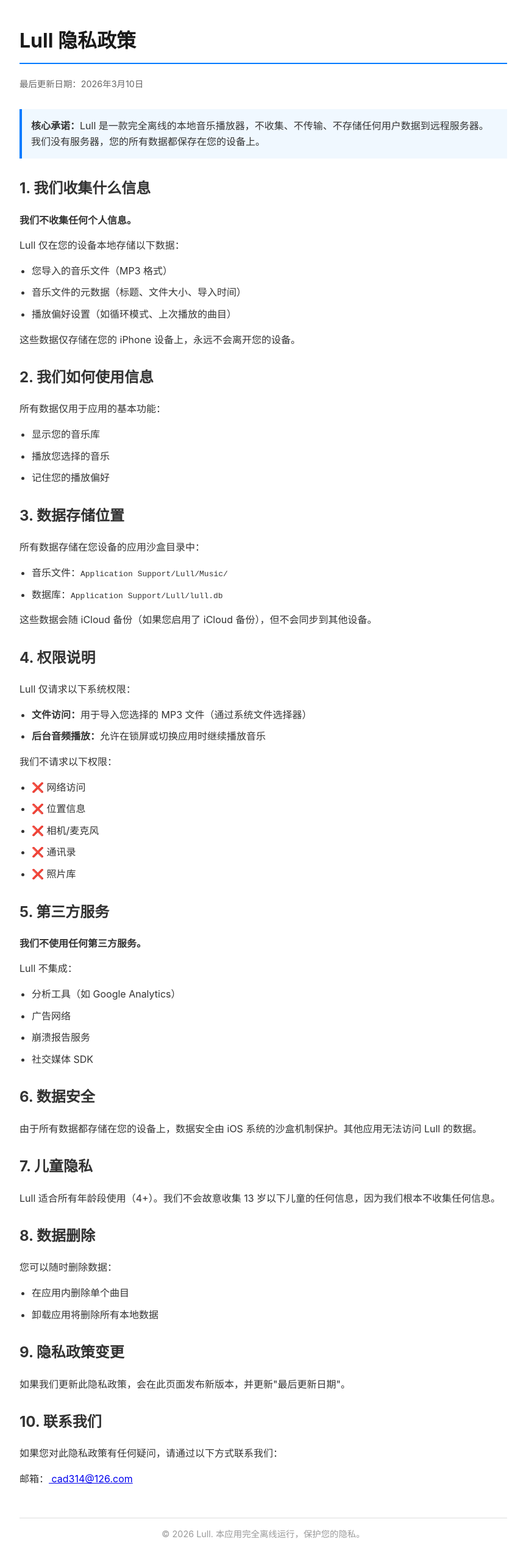
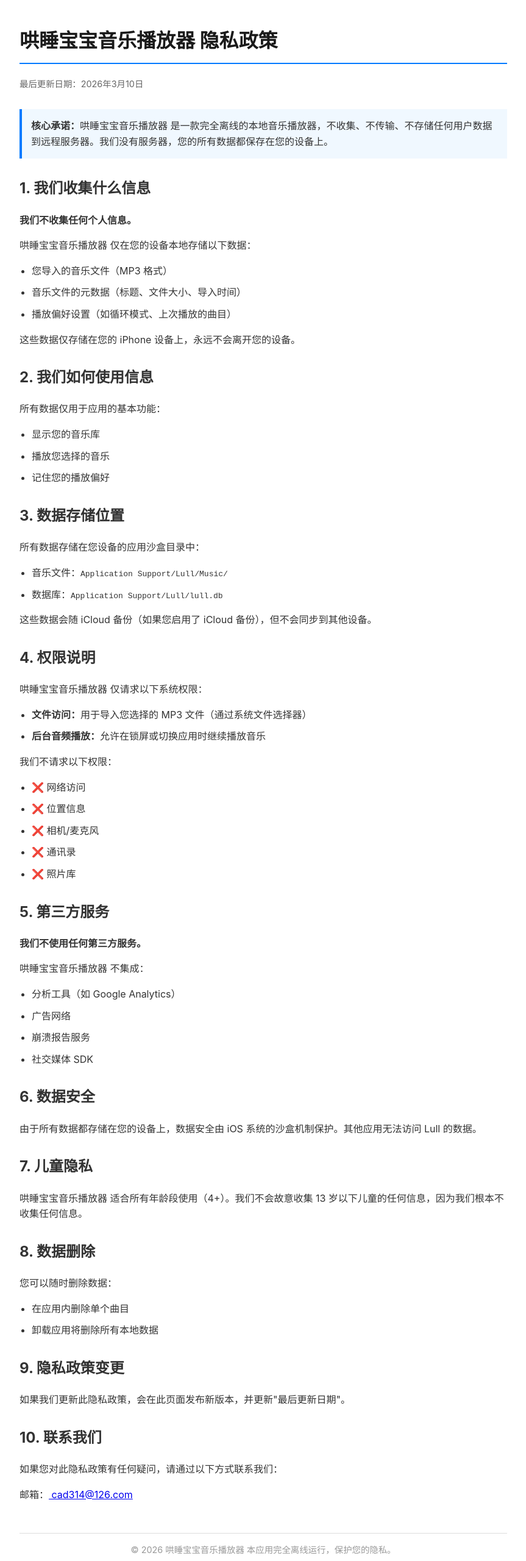
Before and after one commit to 0lidaxiang/baby-music-sleep-privacy-policy, a plain HTML site: page index.html in a window 1280 px wide. Shown: the whole page at 61% size, without its empty margins (208-1071 px from the left). Drawn offline with Linux system fonts and the light colour scheme.

Commit message:
Update privacy policy references to new app name

```diff
--- a/index.html
+++ b/index.html
@@ -43,16 +43,16 @@
     </style>
 </head>
 <body>
-    <h1>Lull 隐私政策</h1>
+    <h1>哄睡宝宝音乐播放器 隐私政策</h1>
     <p class="update-date">最后更新日期：2026年3月10日</p>
 
     <div class="highlight">
-        <strong>核心承诺：</strong>Lull 是一款完全离线的本地音乐播放器，不收集、不传输、不存储任何用户数据到远程服务器。我们没有服务器，您的所有数据都保存在您的设备上。
+        <strong>核心承诺：</strong>哄睡宝宝音乐播放器 是一款完全离线的本地音乐播放器，不收集、不传输、不存储任何用户数据到远程服务器。我们没有服务器，您的所有数据都保存在您的设备上。
     </div>
 
     <h2>1. 我们收集什么信息</h2>
     <p><strong>我们不收集任何个人信息。</strong></p>
-    <p>Lull 仅在您的设备本地存储以下数据：</p>
+    <p>哄睡宝宝音乐播放器 仅在您的设备本地存储以下数据：</p>
     <ul>
         <li>您导入的音乐文件（MP3 格式）</li>
         <li>音乐文件的元数据（标题、文件大小、导入时间）</li>
@@ -77,7 +77,7 @@
     <p>这些数据会随 iCloud 备份（如果您启用了 iCloud 备份），但不会同步到其他设备。</p>
 
     <h2>4. 权限说明</h2>
-    <p>Lull 仅请求以下系统权限：</p>
+    <p>哄睡宝宝音乐播放器 仅请求以下系统权限：</p>
     <ul>
         <li><strong>文件访问：</strong>用于导入您选择的 MP3 文件（通过系统文件选择器）</li>
         <li><strong>后台音频播放：</strong>允许在锁屏或切换应用时继续播放音乐</li>
@@ -93,7 +93,7 @@
 
     <h2>5. 第三方服务</h2>
     <p><strong>我们不使用任何第三方服务。</strong></p>
-    <p>Lull 不集成：</p>
+    <p>哄睡宝宝音乐播放器 不集成：</p>
     <ul>
         <li>分析工具（如 Google Analytics）</li>
         <li>广告网络</li>
@@ -105,7 +105,7 @@
     <p>由于所有数据都存储在您的设备上，数据安全由 iOS 系统的沙盒机制保护。其他应用无法访问 Lull 的数据。</p>
 
     <h2>7. 儿童隐私</h2>
-    <p>Lull 适合所有年龄段使用（4+）。我们不会故意收集 13 岁以下儿童的任何信息，因为我们根本不收集任何信息。</p>
+    <p>哄睡宝宝音乐播放器 适合所有年龄段使用（4+）。我们不会故意收集 13 岁以下儿童的任何信息，因为我们根本不收集任何信息。</p>
 
     <h2>8. 数据删除</h2>
     <p>您可以随时删除数据：</p>
@@ -123,7 +123,7 @@
 
     <hr style="margin-top: 50px; border: none; border-top: 1px solid #ddd;">
     <p style="text-align: center; color: #999; font-size: 0.9em;">
-        © 2026 Lull. 本应用完全离线运行，保护您的隐私。
+        © 2026 哄睡宝宝音乐播放器 本应用完全离线运行，保护您的隐私。
     </p>
 </body>
 </html>
```
